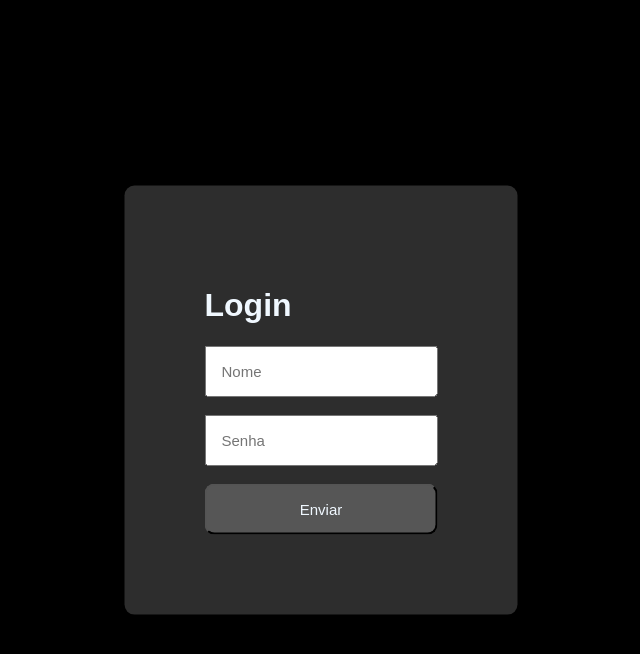
After one commit to Higor-Edgar/trabalho-dev-web, a PHP site: page /login.html in a window 1280 px wide. The commit adds this page. Shown: the top 654 px of the page, without its empty margins (319-959 px from the left). Run offline with PHP 8.4, Linux system fonts and the light colour scheme.

Commit message:
estaca zero (iniciando do zero a parte de php)

```diff
--- /dev/null
+++ b/login/login.html
@@ -0,0 +1,22 @@
+
+<!DOCTYPE html>
+<html lang="pt-br">
+<head>
+    <meta charset="UTF-8">
+    <meta name="viewport" content="width=device-width, initial-scale=1.0">
+    <title>Login</title>
+<link rel="stylesheet" href="style.css">
+</head>
+<body>
+    <form action="http://127.0.0.1:5500/im%C3%B3veis.html">
+    <div class="tela-login">
+        <h1>Login</h1>
+        <input type="text" placeholder="Nome">
+        <br><br>
+        <input type="password" placeholder="Senha">
+        <br><br>
+        <button type="submit">Enviar</button>
+    </div>
+    </form>
+</body>
+</html>
```
Also changed, not shown: login/login.php (deleted, +0 -28 lines), login/style.css (line endings or trailing spaces).
